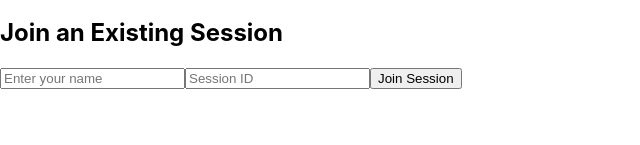
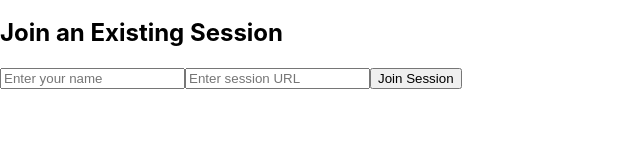
Before and after one commit to ViktorijaJova/Client-Real-time-collab-playground-for-code, a React (Create React App) app: page / in a window 1280 px wide. Shown: the part 155-300 px from the top of the page, without its empty margins (0-640 px from the left). Built offline with nearby package versions, Linux system fonts and the light colour scheme; no server answers.

Commit message:
join session withurl

```diff
--- a/src/App.tsx
+++ b/src/App.tsx
@@ -12,6 +12,7 @@ const App: React.FC = () => {
     const [role, setRole] = useState<string | null>(null); // Store user role
     const [output, setOutput] = useState<string | null>(null);
     const [error, setError] = useState<string | null>(null);
+    const [sessionLink, setSessionLink] = useState<string>(''); // State to hold the session link
 
     useEffect(() => {
         socket.on('connect', () => {
@@ -54,6 +55,7 @@ const App: React.FC = () => {
     const handleSessionCreated = (id: string, userRole: string) => {
         setSessionId(id);
         setRole(userRole); // Set the role when a session is created
+        setSessionLink(`http://localhost:3000/session/${id}`); // Generate the session link
         socket.emit('joinSession', id);
     };
 
@@ -70,6 +72,11 @@ const App: React.FC = () => {
         }
     };
 
+    const handleCopyLink = () => {
+        navigator.clipboard.writeText(sessionLink); // Copy the link to the clipboard
+        alert('Session link copied to clipboard!'); // Notify the user
+    };
+
     return (
         <div style={{ height: '100vh' }}>
             {!sessionId ? (
@@ -81,6 +88,13 @@ const App: React.FC = () => {
             ) : (
                 <>
                     <h2>Editing Session: {sessionId} (Role: {role})</h2>
+                    {sessionLink && (
+                        <div>
+                            <p>Share this link to join the session:</p>
+                            <input type="text" value={sessionLink} readOnly />
+                            <button onClick={handleCopyLink}>Copy Link</button>
+                        </div>
+                    )}
                     <Editor
                         height="80%"
                         language="javascript"
--- a/src/components/JoinSession.tsx
+++ b/src/components/JoinSession.tsx
@@ -6,13 +6,18 @@ interface JoinSessionProps {
 }
 
 const JoinSession: React.FC<JoinSessionProps> = ({ onSessionJoined }) => {
-    const [sessionId, setSessionId] = useState('');
+    const [sessionUrl, setSessionUrl] = useState(''); // Full session URL input
     const [userName, setUserName] = useState(''); // Name input
 
     const handleJoinSession = async () => {
         try {
-            const response = await axios.get(`http://localhost:4000/api/sessions/${sessionId}`);
-            const initialCode = response.data.code;
+            // Extract the session ID from the URL
+            const urlParts = sessionUrl.split('/');
+            const id = urlParts[urlParts.length - 1]; // Get the last part of the URL as the session ID
+
+            // Fetch the initial code for the session
+            const response = await axios.get(`http://localhost:4000/api/sessions/${id}`);
+            const initialCode = response.data.code; // Assuming the API returns the code
             onSessionJoined(response.data.id, initialCode, 'participant'); // Notify parent with session data and role
         } catch (error) {
             console.error('Error joining session:', error);
@@ -30,9 +35,9 @@ const JoinSession: React.FC<JoinSessionProps> = ({ onSessionJoined }) => {
             />
             <input
                 type="text"
-                placeholder="Session ID"
-                value={sessionId}
-                onChange={(e) => setSessionId(e.target.value)}
+                placeholder="Enter session URL"
+                value={sessionUrl}
+                onChange={(e) => setSessionUrl(e.target.value)}
             />
             <button onClick={handleJoinSession}>Join Session</button>
         </div>
```
